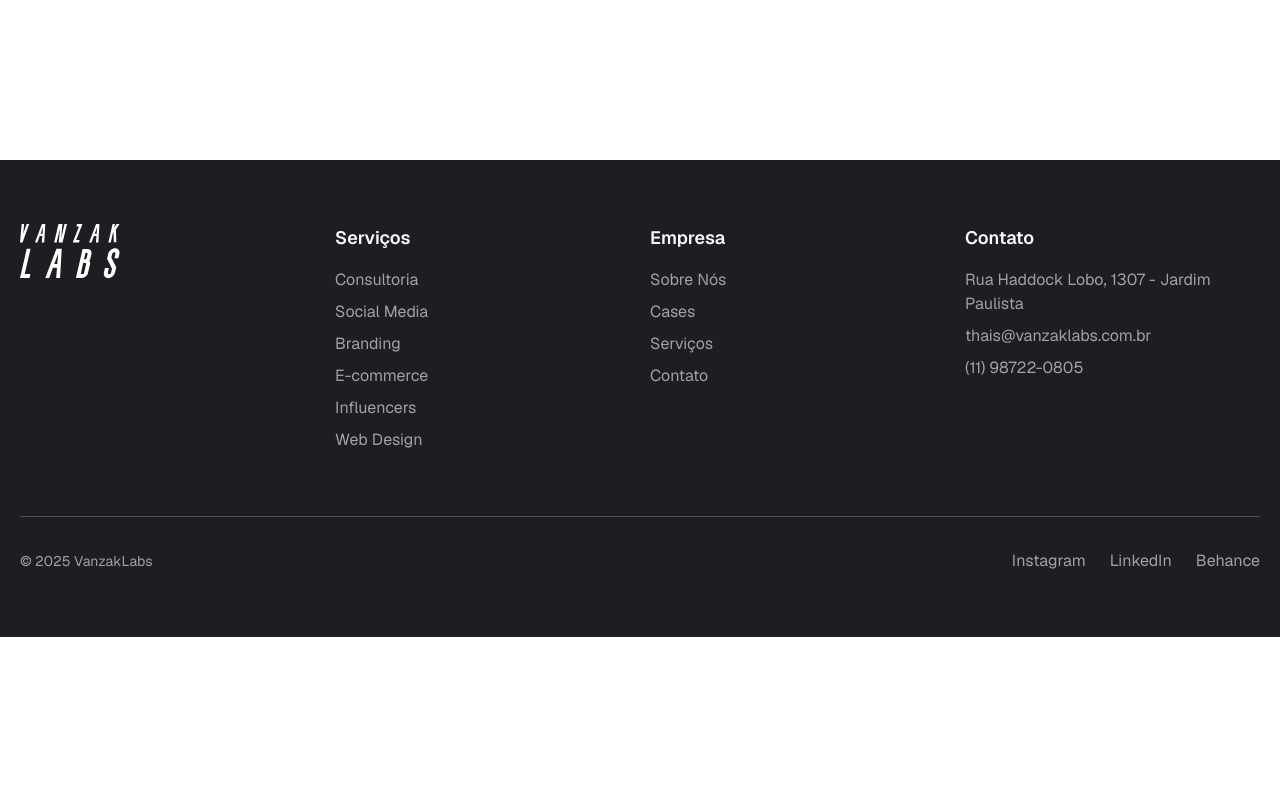
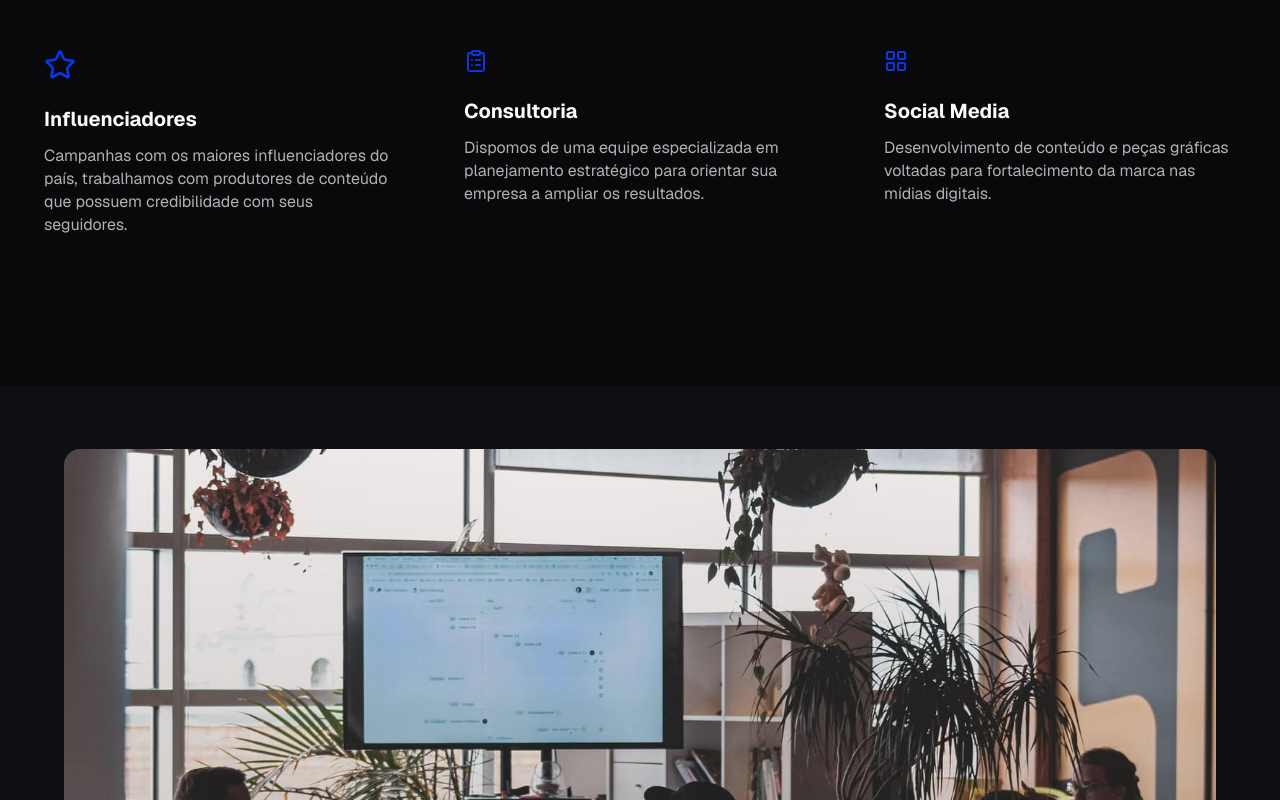
Before and after one commit to annaclaraf/vanzak-redesign, a Next.js app: page /sobre in a window 1280 px wide. Before the commit this address had no page. Shown: the part 640-1440 px from the top of the page. Before the commit the page ends 1277 px from the top, so only its background shows below. Built offline with nearby package versions, Linux system fonts and the light colour scheme.

Commit message:
feat: add about page

```diff
--- /dev/null
+++ b/src/app/sobre/page.tsx
@@ -0,0 +1,17 @@
+"use client";
+
+import { ImageGalery } from "@/components/image-galery";
+import { Services } from "@/components/services";
+import { Values } from "@/components/values";
+import { WhatWeDo } from "@/components/what-we-do";
+
+export default function About() {
+  return (
+    <div>
+      <Values />
+      <ImageGalery />
+      <Services />
+      <WhatWeDo />
+    </div>
+  );
+}
```
